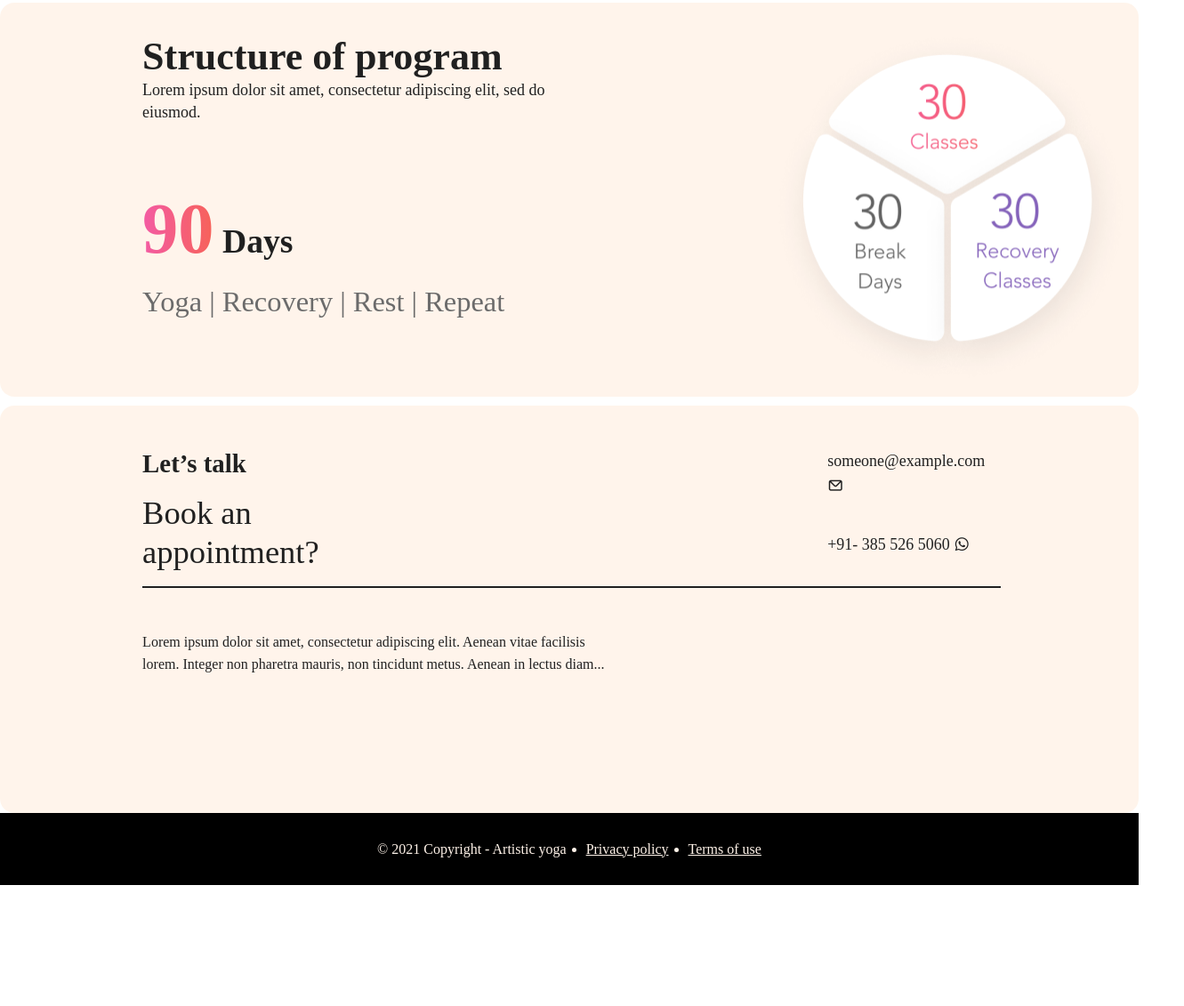
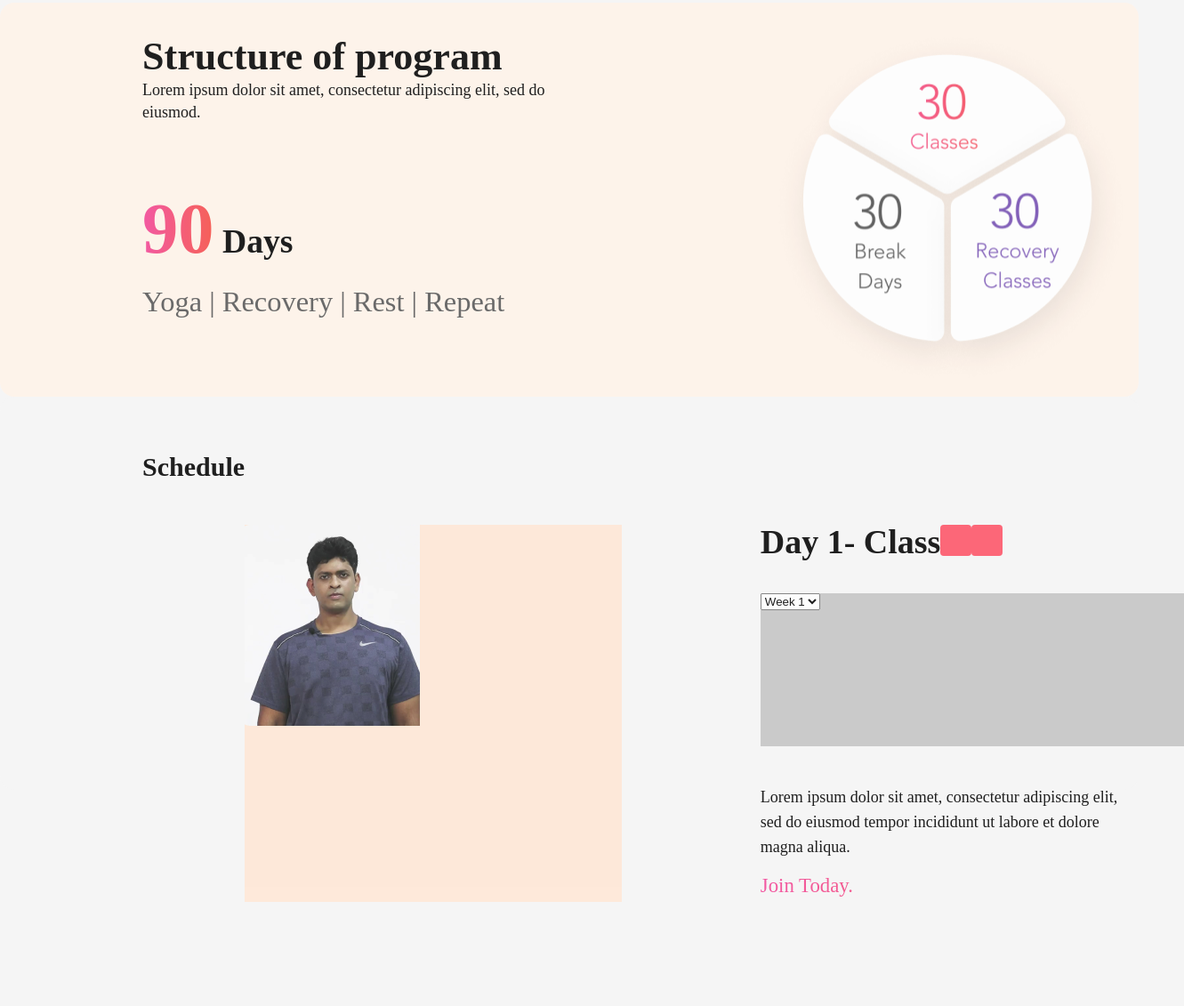
Before and after one commit to ksigei/ay_design, a plain HTML site: page index.html in a window 1280 px wide. Shown: the part 782-1913 px from the top of the page at 89% size, 1331 px wide, since content can reach past the window. Before the commit the page ends 1777 px from the top, so only its background shows below. Drawn offline with nearby package versions, Linux system fonts and the light colour scheme.

Commit message:
Add info section

```diff
--- a/css/style.css
+++ b/css/style.css
@@ -4,6 +4,7 @@ body {
   font-weight: 300;
   color: #000000;
   overflow-x: hidden;
+  background: #f5f5f5;
 }
 
 * {
@@ -58,7 +59,7 @@ nav ul {
 nav ul li a {
   /* Para */
   text-decoration: none;
-
+  color: #000;
   font-size: 16px;
   line-height: 156.5%;
   /* identical to box height, or 25px */
@@ -286,7 +287,102 @@ nav .account {
 
 /* end of program */
 /* start of schedule */
+.info-section {
+  height: 1562.48px;
+}
 .schedule-section {
+  position: absolute;
+  width: 100vw;
+  height: 442.4px;
+  left: 0px;
+  top: 1227.52px;
+
+  background: #F5F5F5;
+  opacity: 0.87;
+  border-radius: 16px;
+
+  display: flex;
+
+  padding: 56.95px 155.39px 0 160.12px;
+  /* margin-top: 56.95px; */
+}
+.schedule-section .scedule-section-title {
+  font-size: 30px;
+  line-height: 156.5%;
+}
+.schedule-section .schedule-container {
+  width: 1126.59px;
+  height: 538.4px;
+  left: 177.3px;
+  top: 1419.04px;
+  display: flex;
+  gap: 155.55px;
+  margin-top: 87.57px;
+}
+.schedule-section .schedule-container .schedule-image {
+  width: 424.16px;
+  height: 424.16px;
+
+  background: #ffe7d6;
+}
+.schedule-section .schedule-container .schedule-details {
+  width: 424.16px;
+  height: 424.16px;
+  display: flex;
+  flex-direction: column;
+}
+.schedule-section
+  .schedule-container
+  .schedule-details
+  .schedule-details-heading {
+  font-size: 32.443px;
+  line-height: 39px;
+  margin-bottom: 38.37px;
+  display: flex;
+}
+.schedule-section .schedule-container .schedule-details .nav-btns {
+  display: flex;
+}
+.schedule-section .schedule-container .schedule-details .nav-btns .btn-prev {
+  width: 35px;
+  height: 35px;
+
+  background: #fe5266;
+  border-radius: 4px;
+  transform: rotate(-90deg);
+}
+.schedule-section .schedule-container .schedule-details .nav-btns .btn-next {
+  width: 35px;
+  height: 35px;
+
+  background: #fe5266;
+  border-radius: 4px;
+  transform: rotate(-90deg);
+}
+.schedule-section
+  .schedule-container
+  .schedule-details
+  .schedule-details-video {
+  width: 475.67px;
+  height: 283.12px;
+
+  background: #c4c4c4;
+  margin-bottom: 42.71px;
+}
+.schedule-section .schedule-container .schedule-details .schedule-details-text {
+  font-size: 18px;
+  line-height: 156.5%;
+  margin-bottom: 11.35px;
+}
+.schedule-section .schedule-container .schedule-details a {
+  font-size: 22.78px;
+  line-height: 160%;
+
+  background: linear-gradient(90.19deg, #f24397 0.17%, #f64c3b 105.5%);
+  -webkit-background-clip: text;
+  -webkit-text-fill-color: transparent;
+  background-clip: text;
+  text-fill-color: transparent;
 }
 /* end of schedule */
 
@@ -296,7 +392,7 @@ nav .account {
   width: 100vw;
   height: 458px;
   left: 0px;
-  top: 1237.52px;
+  top: 2790px;
 
   background: #fff3e9;
   opacity: 0.87;
@@ -321,7 +417,9 @@ nav .account {
   display: flex;
   /* flex-direction: column; */
   /* gap: 5.56%; */
-  gap: 448px;
+  /* gap: 448px; */
+  gap: 49.56%;
+
   border-bottom: 2px solid #000000;
   padding-bottom: 16px;
 }
@@ -347,6 +445,8 @@ nav .account {
 .contact-actions .contact-contacts {
   display: flex;
   flex-direction: column;
+  align-items: flex-end;
+  padding: 0;
   /* gap: 5.56%; */
   gap: 37px;
 }
@@ -374,7 +474,7 @@ footer {
   width: 100vw;
   height: 81px;
   left: 0px;
-  top: 1696px;
+  top: 3258px;
 
   background: #000000;
   display: flex;
--- a/index.html
+++ b/index.html
@@ -1,5 +1,6 @@
 <!DOCTYPE html>
 <html lang="en">
+
 <head>
   <meta charset="UTF-8" />
   <meta http-equiv="X-UA-Compatible" content="IE=edge" />
@@ -7,11 +8,9 @@
   <title>Ay_Design</title>
   <link rel="stylesheet" href="css/style.css" />
   <!-- iconscout -->
-    <link
-      rel="stylesheet"
-      href="https://unicons.iconscout.com/release/v4.0.0/css/line.css"
-    />
+  <link rel="stylesheet" href="https://unicons.iconscout.com/release/v4.0.0/css/line.css" />
 </head>
+
 <body>
   <header>
     <nav>
@@ -76,8 +75,72 @@
     </div>
   </section>
   <section class="info-section">
-      <section class="schedule-section"></section>
-      <section class="team-section"></section>
+    <section class="schedule-section">
+      <h3 class="scedule-section-title">Schedule</h3>
+      <div class="schedule-container">
+        <div class="schedule-image">
+          <img src="./images/ashrei.png" alt="" />
+        </div>
+        <div class="schedule-details">
+          <div class="schedule-details-heading">
+            <h3>Day 1- Class</h3>
+            <div class="nav-btns">
+              <div class="btn-prev"></div>
+              <div class="btn-next"></div>
+            </div>
+          </div>
+          <div class="schedule-details-video">
+            <!-- select a video  -->
+            <select name="week" id="week">
+              <option value="week1">Week 1</option>
+              <option value="week2">Week 2</option>
+              <option value="week3">Week 3</option>
+            </select>
+          </div>
+          <div class="schedule-details-text">
+            <p>
+              Lorem ipsum dolor sit amet, consectetur adipiscing elit, sed do
+              eiusmod tempor incididunt ut labore et dolore magna aliqua.
+            </p>
+          </div>
+          <a href="">Join Today.</a>
+        </div>
+      </div>
+    </section>
+    <section class="team-section">
+      <h3 class="team-section-title">
+        Our Teachers
+      </h3>
+      <div class="teachers-container">
+        <div class="teacher-name-list">
+          <ul>
+            <li></li>
+            <li></li>
+            <li></li>
+
+          </ul>
+        </div>
+        <div class="teacher-details">
+          <div class="teacher-image">
+            <img src="./images/ashrei.png" alt="" />
+          </div>
+          <div class="teacher-name">
+            <h3>Ashrei Mitra/h3>
+          </div>
+          <div class="teacher-bio">
+            <p>
+              Ashrei Mitra started his journey in yoga at the age of 16. He was chosen by his master Dr. Bharat Thakur
+              from a meditation workshop and has worked with him closely for many years to become one of the most senior
+              teachers at Bharat Thakur Artistic Yoga. Combining his love of fitness, breathwork, functional training,
+              and his deep knowledge of the human anatomy and yogic knowhow, he is committed to maximizing on the human
+              potential by strengthening and opening up the body so that the mind naturally falls into a deep state of
+              relaxation and meditation. He has taught yoga to people from all walks of life including athletes,
+              celebrities and several top corporate organizations
+            </p>
+          </div>
+        </div>
+      </div>
+    </section>
   </section>
 
   <section class="contact-section">
@@ -116,4 +179,5 @@
     </ul>
   </footer>
 </body>
+
 </html>
```
Lines whose indentation alone changed are shown as unchanged.
